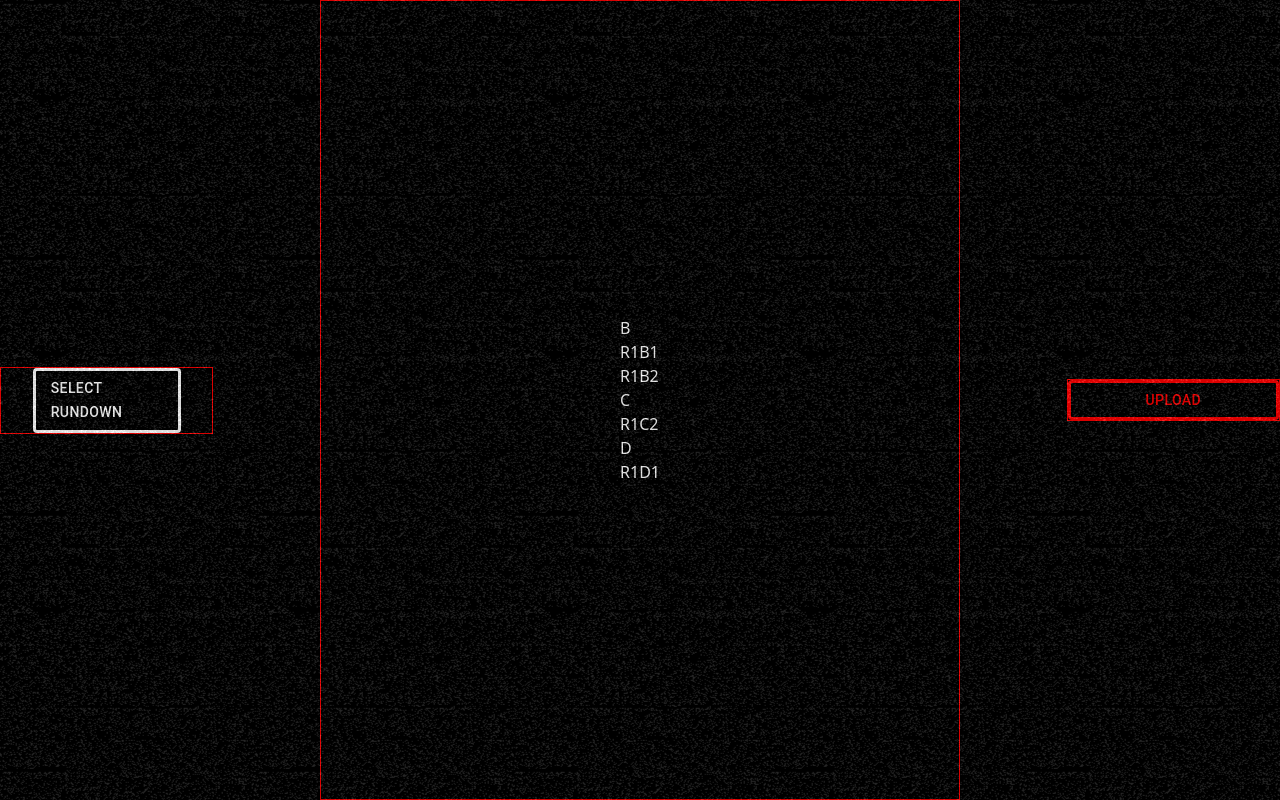
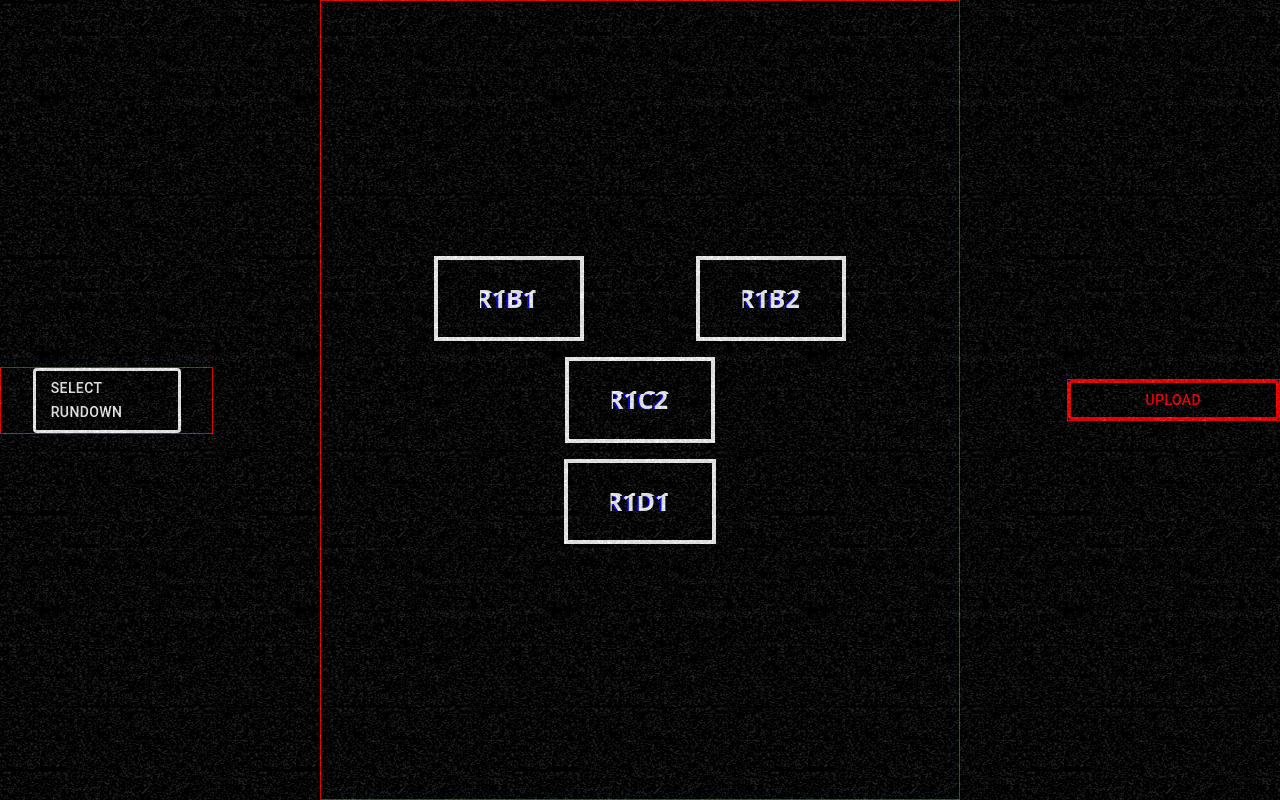
Before and after one commit to TheFox-cmd/GTFO_logTracker, a React (Vite) app in the folder logvisuals/: page / in a window 1280 px wide. Both pictures are taken after a click on the element 640 px from the left and 120 px from the top of the page. Shown: the top 800 px of the page. Built offline with nearby package versions, Linux system fonts and the light colour scheme; the HTML template or start-up script is replaced by a standard one.

Commit message:
Adding back glitch effect to each rundown level

```diff
--- a/logvisuals/src/components/Rundown.tsx
+++ b/logvisuals/src/components/Rundown.tsx
@@ -15,15 +15,37 @@ const Rundown: React.FC<RundownProps> = ({ currentRundown, logData }) => {
 
   return (
     <>
-      <Stack>
+      <Stack spacing={2} width="100%" alignItems="center">
         {Object.keys(rundownLogs).map((tier) => {
           return (
-            <div key={tier}>
-              <h2>{tier}</h2>
+            <Grid
+              container
+              width="100%"
+              justifyContent="space-evenly"
+              alignItems="center"
+              key={tier}
+            >
               {Object.keys(rundownLogs[tier]).map((level) => {
                 return (
-                  <div key={level}>
-                    <h3>{level}</h3>
+                  <Grid
+                    container
+                    direction="row"
+                    justifyContent="center"
+                    alignItems="center"
+                    padding="0 20px"
+                    border="4px solid white"
+                    position="relative"
+                    className="content"
+                    key={level}
+                  >
+                    <Grid
+                      padding="0 20px"
+                      position="relative"
+                      className="text"
+                      data-text={level}
+                    >
+                      {level}
+                    </Grid>
                     {rundownLogs[tier][level].map((log) => {
                       return (
                         <div key={log.id} className="log">
@@ -31,10 +53,10 @@ const Rundown: React.FC<RundownProps> = ({ currentRundown, logData }) => {
                         </div>
                       );
                     })}
-                  </div>
+                  </Grid>
                 );
               })}
-            </div>
+            </Grid>
           );
         })}
       </Stack>
@@ -43,33 +65,3 @@ const Rundown: React.FC<RundownProps> = ({ currentRundown, logData }) => {
 };
 
 export default Rundown;
-// {rundownLogs.map((log) => {
-//   return (
-//     <Grid
-//       container
-//       padding="0 20px"
-//       border="4px solid white"
-//       position="relative"
-//       className="content"
-//       key={log.expedition}
-//     >
-//       <Grid
-//         padding="0 20px"
-//         position="relative"
-//         className="text"
-//         data-text={log.expedition}
-//       >
-//         {log.expedition}
-//       </Grid>
-//       {/* <ul>
-//         {rundownLogs[expedition].map((log) => {
-//           return (
-//             <li key={log.id}>
-//               {log.name} {log.zone}
-//             </li>
-//           );
-//         })}
-//       </ul> */}
-//     </Grid>
-//   );
-// })}
--- a/logvisuals/src/hooks/useRundownLogs.ts
+++ b/logvisuals/src/hooks/useRundownLogs.ts
@@ -3,7 +3,6 @@ import { useMemo } from "react";
 
 type Level = Record<string, Log[]>;
 type Tier = Record<string, Level>;
-// Tier = A: [{R5A1: [Log1, Log2], R5A2: [Log3, Log4]}]
 
 const useRundownLogs = (currentRundown: number, logData: Log[]) => {
   function getCurrentRundownLogsData() {
```
